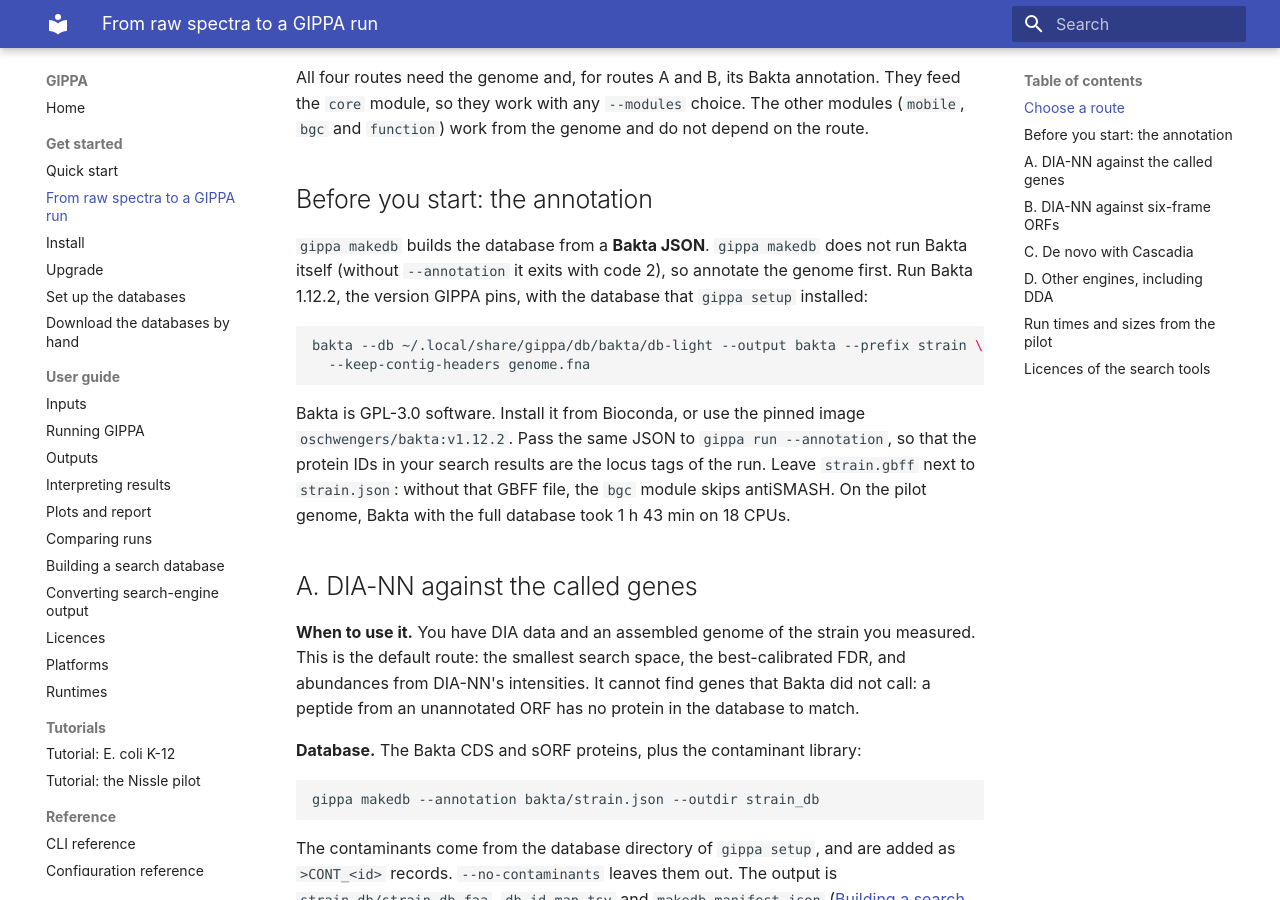
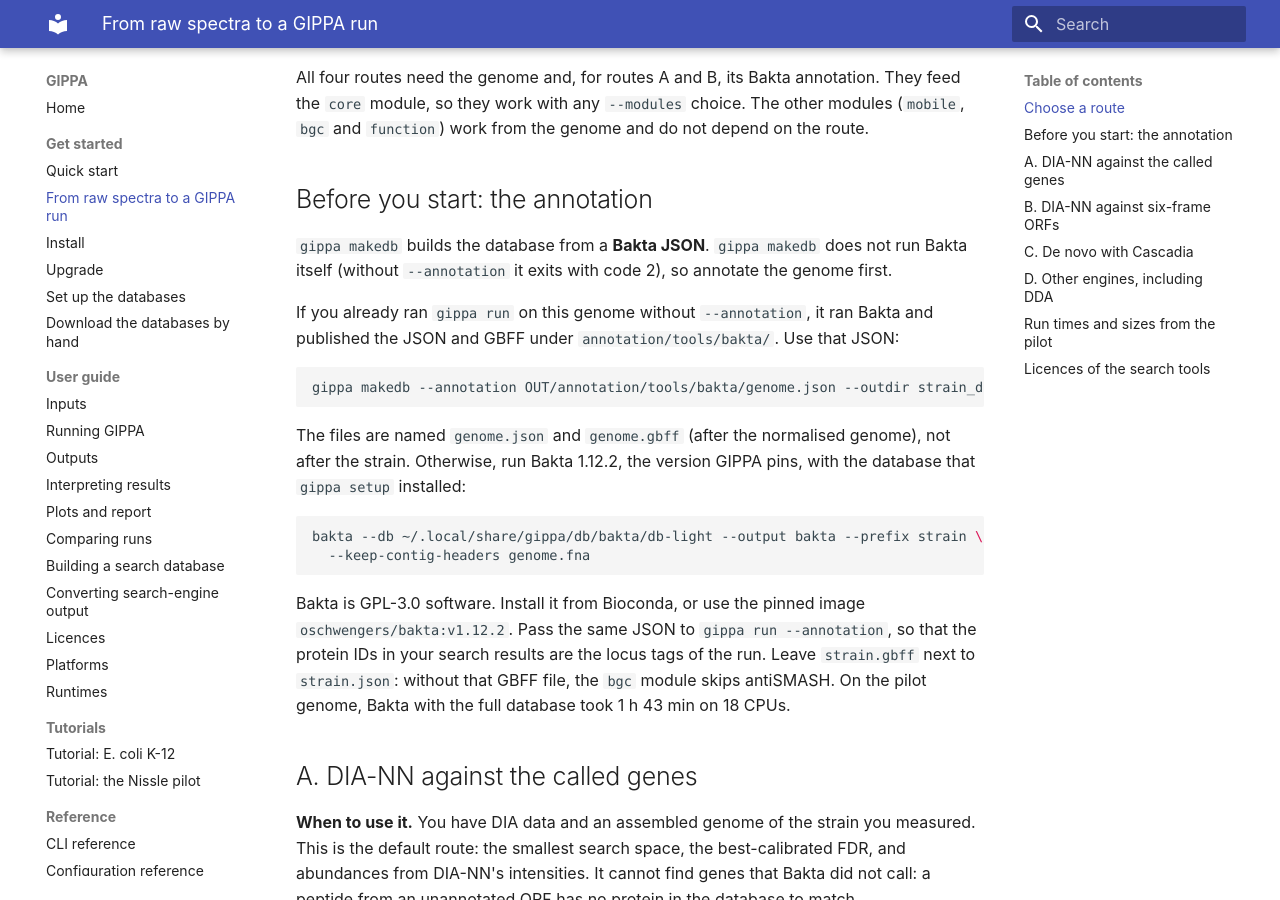
Before and after one commit to khoa-yelo/giap, an MkDocs documentation site: the page built from docs/get-started/from-spectra.md, in a window 1280 px wide and 900 px high, scrolled down 1238 px. Built offline with MkDocs 1.6.1 and Material for MkDocs 9.7.7, drawn with Linux system fonts in a browser that asks for light colours.

Commit message:
feat(annotate): publishDir for the Bakta JSON and GBFF, docs (M11-18, partial)
BAKTA publishes its declared json and gbff under OUT/annotation/tools/bakta/
(mode copy, versions.yml excluded). Docs point makedb --annotation at
OUT/annotation/tools/bakta/genome.json after a run.

Not yet effective: CONTEXT_LAYERS (GIPPA_STEP) publishes the whole annotation
output later, and Nextflow's overwrite deletes OUT/annotation/ first, so
tools/bakta/ is removed (in stub runs annotation is a touched file).
publish_bakta.nf.test test 1 still fails; design question raised with the lead.

Agent-Role: implementer

Co-Authored-By: Claude Opus 5.5 <noreply@anthropic.com>
Claude-Session: https://claude.ai/code/session_01PrvuX9xr7fWwMTpHJxPSjm

````diff
--- a/docs/get-started/from-spectra.md
+++ b/docs/get-started/from-spectra.md
@@ -31,8 +31,18 @@ All four routes need the genome and, for routes A and B, its Bakta annotation. T
 ## Before you start: the annotation
 
 `gippa makedb` builds the database from a **Bakta JSON**. `gippa makedb` does not run Bakta
-itself (without `--annotation` it exits with code 2), so annotate the genome first. Run Bakta
-1.12.2, the version GIPPA pins, with the database that `gippa setup` installed:
+itself (without `--annotation` it exits with code 2), so annotate the genome first.
+
+If you already ran `gippa run` on this genome without `--annotation`, it ran Bakta and published
+the JSON and GBFF under `annotation/tools/bakta/`. Use that JSON:
+
+```bash
+gippa makedb --annotation OUT/annotation/tools/bakta/genome.json --outdir strain_db
+```
+
+The files are named `genome.json` and `genome.gbff` (after the normalised genome), not after the
+strain. Otherwise, run Bakta 1.12.2, the version GIPPA pins, with the database that `gippa setup`
+installed:
 
 ```bash
 bakta --db ~/.local/share/gippa/db/bakta/db-light --output bakta --prefix strain \
````
Also changed, not shown: changelog.d/468.feature.md (added, +1 -0 lines), docs/user-guide/makedb.md (+4 -0 lines), docs/user-guide/outputs.md (+1 -1 lines), 1 other file.
